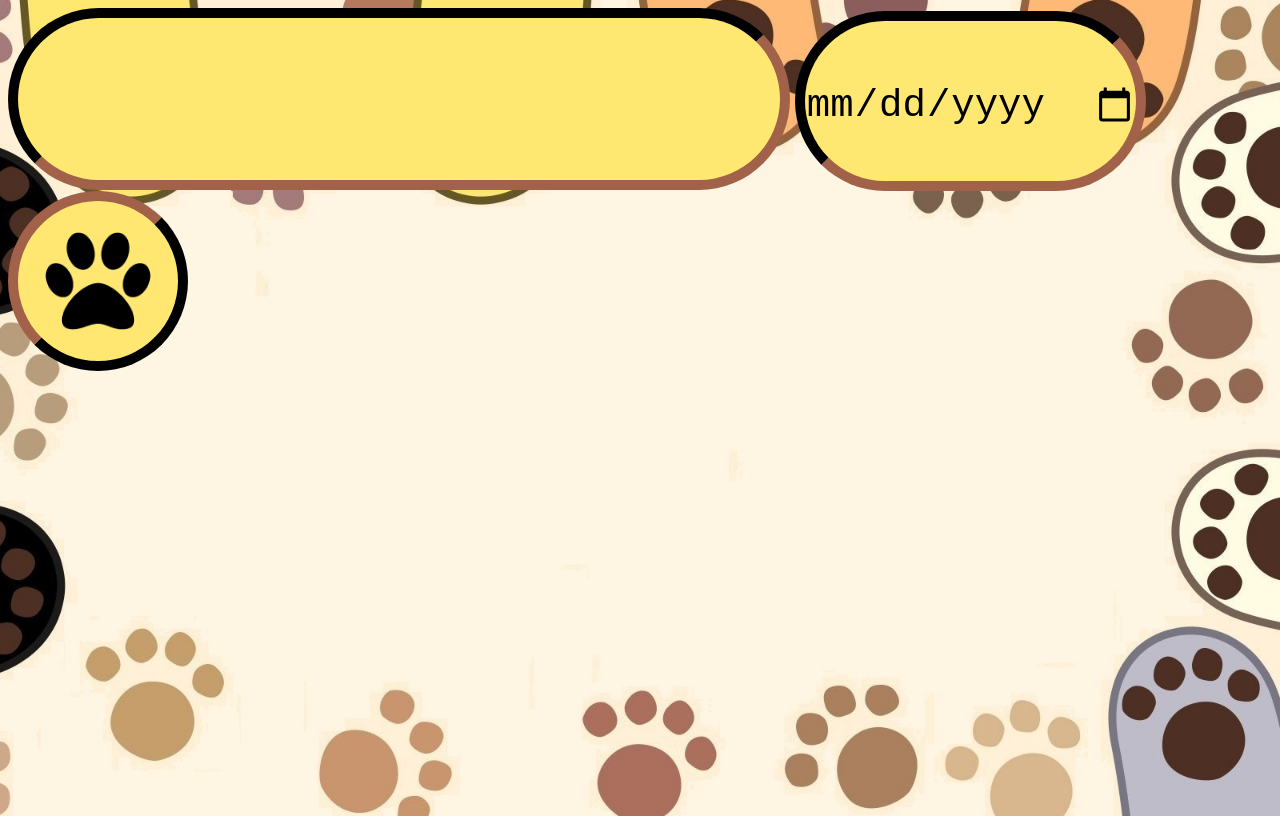
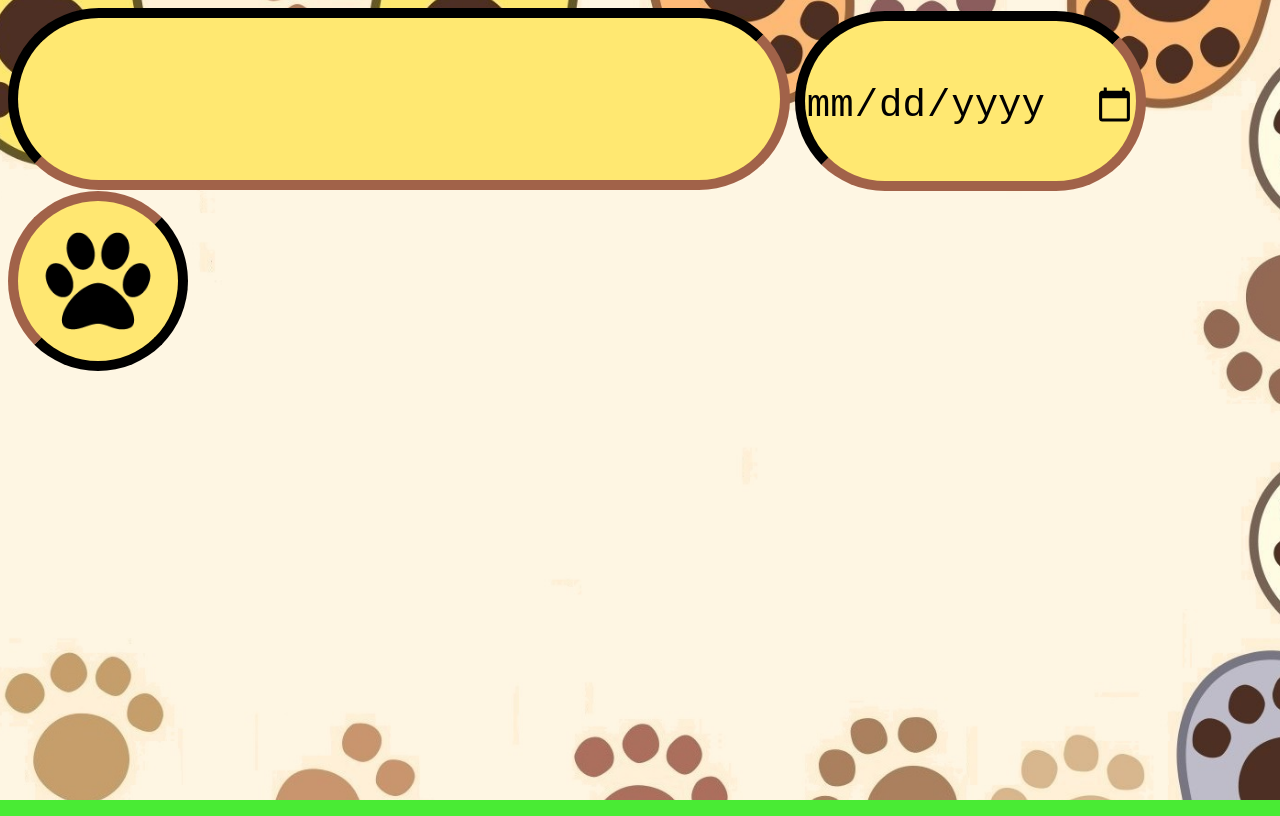
Before and after one commit to VladT123/Todo, a plain HTML site: page index.html in a window 1280 px wide. Drawn offline with Linux system fonts and the light colour scheme.

Commit message:
Update styles.css

```diff
--- a/styles.css
+++ b/styles.css
@@ -3,12 +3,11 @@ body{
     color: rgb(223, 131, 10);
     font-weight: bold;
     background-image: url('Graphics/PAWS_BG.jpg');
-    background-color: #a83232;
+    background-color: #49eb34;
     background-repeat: no-repeat;
     background-position: center;
     background-attachment: fixed;
-    background-size: 120%;
-    height: 100vh;
+    background-size: 220vh;
 }
 .input{
     width: 60%;
@@ -102,5 +101,6 @@ ol{
 @media (orientation:portrait) {
     body{
         background-image: url('Graphics/PAWS_BG_alt.jpg');
+        background-size: 110vh;
     }
 }
```
